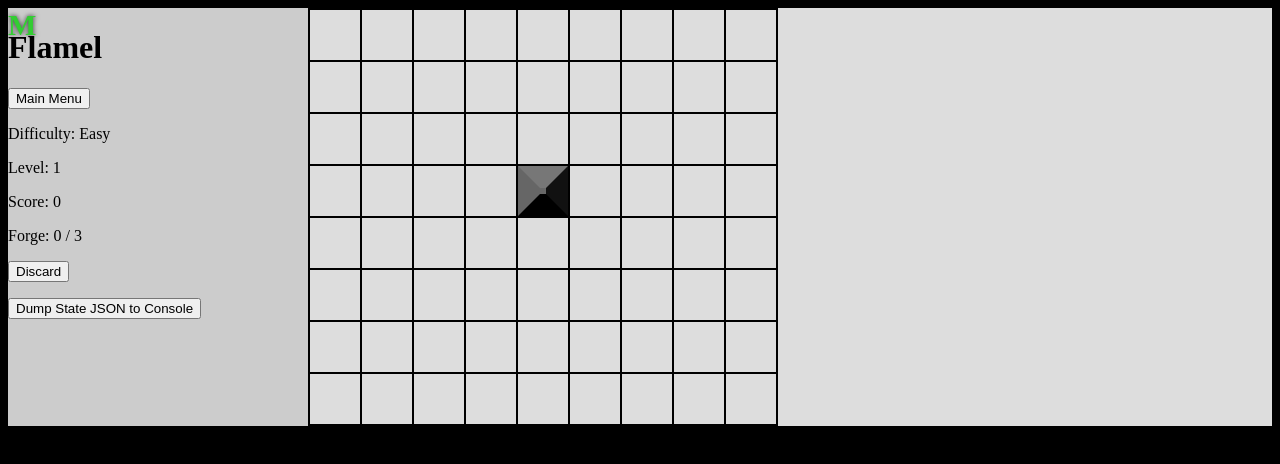
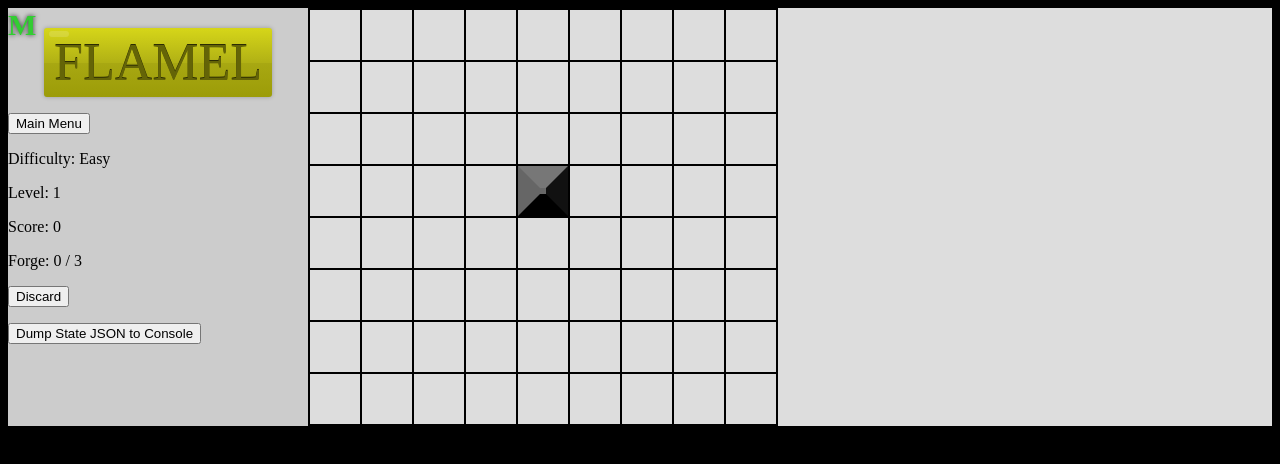
Before and after one commit to josiah-keller/flamel, a Vue app: page / in a window 1280 px wide. Both pictures are taken after a click on the button "PLAY". Shown: the top 464 px of the page. Built offline with nearby package versions, Linux system fonts and the light colour scheme.

Commit message:
Style logo on play area

```diff
--- a/src/components/MainMenu.vue
+++ b/src/components/MainMenu.vue
@@ -97,33 +97,6 @@ export default {
         border-radius: 10px;
       }
 
-      .logo {
-        font-weight: normal;
-        color: #646407;
-        background-color: #9c9c08;
-        background-image: linear-gradient(to top, #9c9c08 0%, #a8a812 49.9999%, #b1b115 50%, #d6d619 100%);
-        text-transform: uppercase;
-        margin: 0px;
-        display: inline-block;
-        font-size: 52px;
-        padding: 5px 10px;
-        text-shadow: 0px -1px #2c2c03;
-        border-radius: 3px;
-        box-shadow: 0px 0px 4px rgba(0, 0, 0, 0.25);
-        position: relative;
-
-        &::after {
-          content: ' ';
-          position: absolute;
-          left: 5px;
-          top: 3px;
-          width: 20px;
-          height: 6px;
-          background: rgba(255, 255, 255, 0.15);
-          border-radius: 3px;
-        }
-      }
-
       .difficulty-select {
         margin-top: 50px;
 
--- a/src/components/StatusBar.vue
+++ b/src/components/StatusBar.vue
@@ -1,6 +1,8 @@
 <template>
   <div class="status-bar">
-    <h1>Flamel</h1>
+    <div class="logo-wrapper">
+      <h1 class="logo" v-sparkle>Flamel</h1>
+    </div>
     <p><button @click="returnToMainMenu()">Main Menu</button></p>
     <p>Difficulty: {{ ["Easy", "Medium", "Hard"][difficulty] }}</p>
     <p>Level: {{ level }}</p>
@@ -35,9 +37,14 @@ export default {
 };
 </script>
 
-<style>
+<style lang="scss">
   .status-bar {
     flex: 0 0 300px;
     background: #ccc;
+
+    .logo-wrapper {
+      text-align: center;
+      margin-top: 20px;
+    }
   }
 </style>
--- a/src/global.scss
+++ b/src/global.scss
@@ -43,3 +43,30 @@ body {
     top: -3px;
   }
 }
+
+.logo {
+  font-weight: normal;
+  color: #646407;
+  background-color: #9c9c08;
+  background-image: linear-gradient(to top, #9c9c08 0%, #a8a812 49.9999%, #b1b115 50%, #d6d619 100%);
+  text-transform: uppercase;
+  margin: 0px;
+  display: inline-block;
+  font-size: 52px;
+  padding: 5px 10px;
+  text-shadow: 0px -1px #2c2c03;
+  border-radius: 3px;
+  box-shadow: 0px 0px 4px rgba(0, 0, 0, 0.25);
+  position: relative;
+
+  &::after {
+    content: ' ';
+    position: absolute;
+    left: 5px;
+    top: 3px;
+    width: 20px;
+    height: 6px;
+    background: rgba(255, 255, 255, 0.15);
+    border-radius: 3px;
+  }
+}
```
